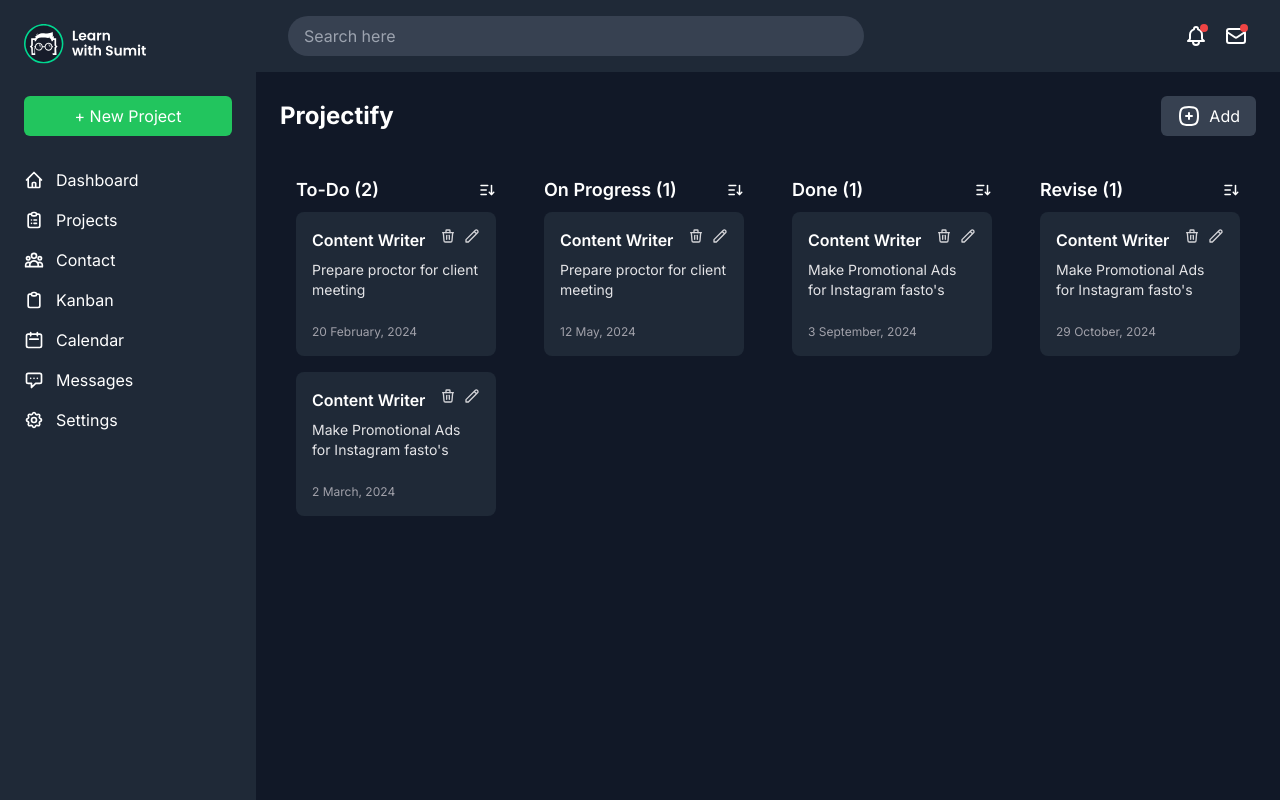
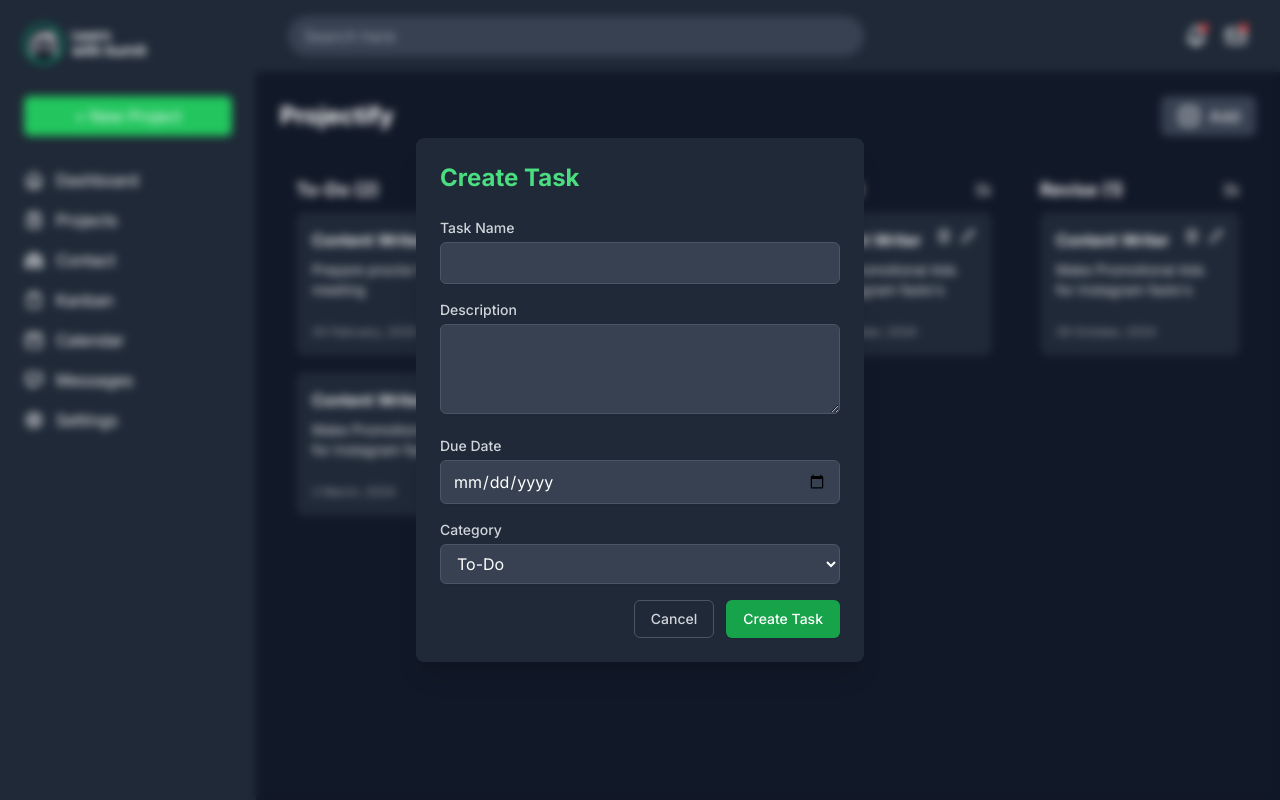
Before and after one commit to nasib15/assignment-3-lws, a React (Vite) app: page / in a window 1280 px wide. Both pictures are taken after a click on the button "Add". Built offline with nearby package versions, Linux system fonts and the light colour scheme.

Commit message:
Add: Modal

```diff
--- /dev/null
+++ b/src/components/Project/AddEditModal.jsx
@@ -0,0 +1,96 @@
+const AddEditModal = ({ onClose }) => {
+  return (
+    <main className="fixed top-0 left-0 w-screen h-screen z-50 backdrop-blur-sm">
+      <div className="flex min-h-screen items-center justify-center  p-4 text-white">
+        <div className="w-full max-w-md rounded-lg bg-gray-800 shadow-xl">
+          <div className="p-6">
+            <h2 className="mb-6 text-2xl font-bold text-green-400">
+              Create Task
+            </h2>
+            <form>
+              <div className="mb-4">
+                <label
+                  htmlFor="taskName"
+                  className="mb-1 block text-sm font-medium text-gray-300"
+                >
+                  Task Name
+                </label>
+                <input
+                  type="text"
+                  id="taskName"
+                  name="taskName"
+                  required
+                  className="w-full rounded-md border border-gray-600 bg-gray-700 px-3 py-2 text-white placeholder-gray-400 shadow-sm focus:border-green-500 focus:outline-none focus:ring-2 focus:ring-green-500"
+                />
+              </div>
+              <div className="mb-4">
+                <label
+                  htmlFor="description"
+                  className="mb-1 block text-sm font-medium text-gray-300"
+                >
+                  Description
+                </label>
+                <textarea
+                  id="description"
+                  name="description"
+                  rows="3"
+                  className="w-full rounded-md border border-gray-600 bg-gray-700 px-3 py-2 text-white placeholder-gray-400 shadow-sm focus:border-green-500 focus:outline-none focus:ring-2 focus:ring-green-500"
+                ></textarea>
+              </div>
+              <div className="mb-4">
+                <label
+                  htmlFor="dueDate"
+                  className="mb-1 block text-sm font-medium text-gray-300"
+                >
+                  Due Date
+                </label>
+                <input
+                  type="date"
+                  id="dueDate"
+                  name="dueDate"
+                  className="w-full rounded-md border border-gray-600 bg-gray-700 px-3 py-2 text-white shadow-sm focus:border-green-500 focus:outline-none focus:ring-2 focus:ring-green-500"
+                />
+              </div>
+
+              <div className="mb-4">
+                <label
+                  htmlFor="category"
+                  className="mb-1 block text-sm font-medium text-gray-300"
+                >
+                  Category
+                </label>
+                <select
+                  id="category"
+                  name="category"
+                  className="w-full rounded-md border border-gray-600 bg-gray-700 px-3 py-2 text-white shadow-sm focus:border-green-500 focus:outline-none focus:ring-2 focus:ring-green-500"
+                >
+                  <option value="todo">To-Do</option>
+                  <option value="onprogress">On Progress</option>
+                  <option value="done">Done</option>
+                  <option value="revised">Revised</option>
+                </select>
+              </div>
+
+              <div className="flex justify-end space-x-3">
+                <button
+                  type="button"
+                  className="rounded-md border border-gray-600 px-4 py-2 text-sm font-medium text-gray-300 hover:bg-gray-700 focus:outline-none focus:ring-2 focus:ring-green-500 focus:ring-offset-2 focus:ring-offset-gray-800"
+                  onClick={onClose}
+                >
+                  Cancel
+                </button>
+                <button
+                  type="submit"
+                  className="rounded-md border border-transparent bg-green-600 px-4 py-2 text-sm font-medium text-white shadow-sm hover:bg-green-700 focus:outline-none focus:ring-2 focus:ring-green-500 focus:ring-offset-2 focus:ring-offset-gray-800"
+                >
+                  Create Task
+                </button>
+              </div>
+            </form>
+          </div>
+        </div>
+      </div>
+    </main>
+  );
+};
+export default AddEditModal;
--- a/src/components/Project/ProjectBoard.jsx
+++ b/src/components/Project/ProjectBoard.jsx
@@ -1,17 +1,32 @@
+import { useState } from "react";
 import { getAllProjects } from "../data/data";
 import { AddSVG } from "../SVG/IconSVG";
+import AddEditModal from "./AddEditModal";
 import ProjectCard from "./ProjectCard";
 
 const ProjectBoard = () => {
+  const [isModalOpen, setIsModalOpen] = useState(false);
   const projectData = getAllProjects();
+
+  const handleModal = () => {
+    setIsModalOpen(true);
+  };
+
+  const handleCloseModal = () => {
+    setIsModalOpen(false);
+  };
 
   return (
     <>
+      {isModalOpen && <AddEditModal onClose={handleCloseModal} />}
       <div className="mx-auto max-w-7xl p-6">
         <div className="mb-6 flex items-center justify-between">
           <h2 className="text-2xl font-bold">Projectify</h2>
           <div className="flex space-x-2">
-            <button className="flex items-center rounded-md bg-gray-700 px-4 py-2 text-white">
+            <button
+              className="flex items-center rounded-md bg-gray-700 px-4 py-2 text-white"
+              onClick={handleModal}
+            >
               <AddSVG />
               Add
             </button>
--- a/src/components/Project/ProjectCard.jsx
+++ b/src/components/Project/ProjectCard.jsx
@@ -1,14 +1,14 @@
 import { SortSVG } from "../SVG/IconSVG";
 import ProjectCardDetails from "./ProjectCardDetails";
 
-const ProjectCard = ({ title, projects, color }) => {
+const ProjectCard = ({ category, projects, color }) => {
   return (
     <>
       <div className="mb-4 w-full px-2 sm:w-1/2 md:w-1/4">
         <div className={`rounded-lg bg-${color} p-4`}>
           <div className="mb-2 flex items-center justify-between">
             <h3 className="text-lg font-semibold">
-              {title} ({projects.length})
+              {category} ({projects.length})
             </h3>
             <SortSVG />
           </div>
--- a/src/components/Project/ProjectCardDetails.jsx
+++ b/src/components/Project/ProjectCardDetails.jsx
@@ -1,6 +1,6 @@
 import { DeleteSVG, EditSVG } from "../SVG/IconSVG";
 
-const ProjectCardDetails = ({ color, title, description, date }) => {
+const ProjectCardDetails = ({ color, taskName, description, date }) => {
   // Formatting date with a comma
   const parts = new Date(date)
     .toLocaleDateString("en-GB", {
@@ -15,7 +15,9 @@ const ProjectCardDetails = ({ color, title, description, date }) => {
     <>
       <div className="mb-4 rounded-lg bg-gray-800 p-4">
         <div className="flex justify-between">
-          <h4 className={`mb-2 flex-1 font-semibold text-${color}`}>{title}</h4>
+          <h4 className={`mb-2 flex-1 font-semibold text-${color}`}>
+            {taskName}
+          </h4>
 
           <div className="flex gap-2">
             <EditSVG />
--- a/src/components/data/data.js
+++ b/src/components/data/data.js
@@ -1,17 +1,17 @@
 const data = [
   {
     id: 1,
-    title: "To-Do",
+    category: "To-Do",
     projects: [
       {
         id: crypto.randomUUID(),
-        title: "Content Writer",
+        taskName: "Content Writer",
         description: "Prepare proctor for client meeting",
         date: "February 20, 2024",
       },
       {
         id: crypto.randomUUID(),
-        title: "Content Writer",
+        taskName: "Content Writer",
         description: "Make Promotional Ads for Instagram fasto's",
         date: "March 02, 2024",
       },
@@ -20,11 +20,11 @@ const data = [
   },
   {
     id: 2,
-    title: "On Progress",
+    category: "On Progress",
     projects: [
       {
         id: crypto.randomUUID(),
-        title: "Content Writer",
+        taskName: "Content Writer",
         description: "Prepare proctor for client meeting",
         date: "May 12, 2024",
       },
@@ -33,11 +33,11 @@ const data = [
   },
   {
     id: 3,
-    title: "Done",
+    category: "Done",
     projects: [
       {
         id: crypto.randomUUID(),
-        title: "Content Writer",
+        taskName: "Content Writer",
         description: "Make Promotional Ads for Instagram fasto's",
         date: "Septempber 03, 2024",
       },
@@ -46,11 +46,11 @@ const data = [
   },
   {
     id: 4,
-    title: "Revise",
+    category: "Revise",
     projects: [
       {
         id: crypto.randomUUID(),
-        title: "Content Writer",
+        taskName: "Content Writer",
         description: "Make Promotional Ads for Instagram fasto's",
         date: "October 29, 2024",
       },
```
